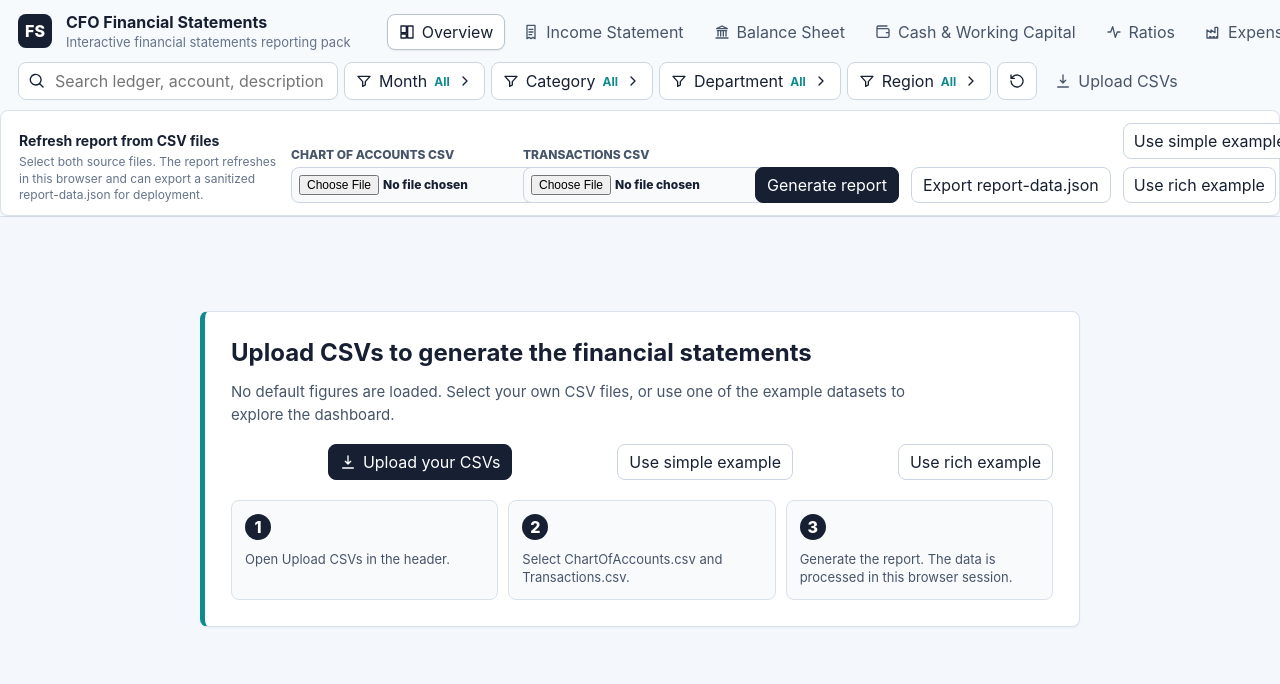
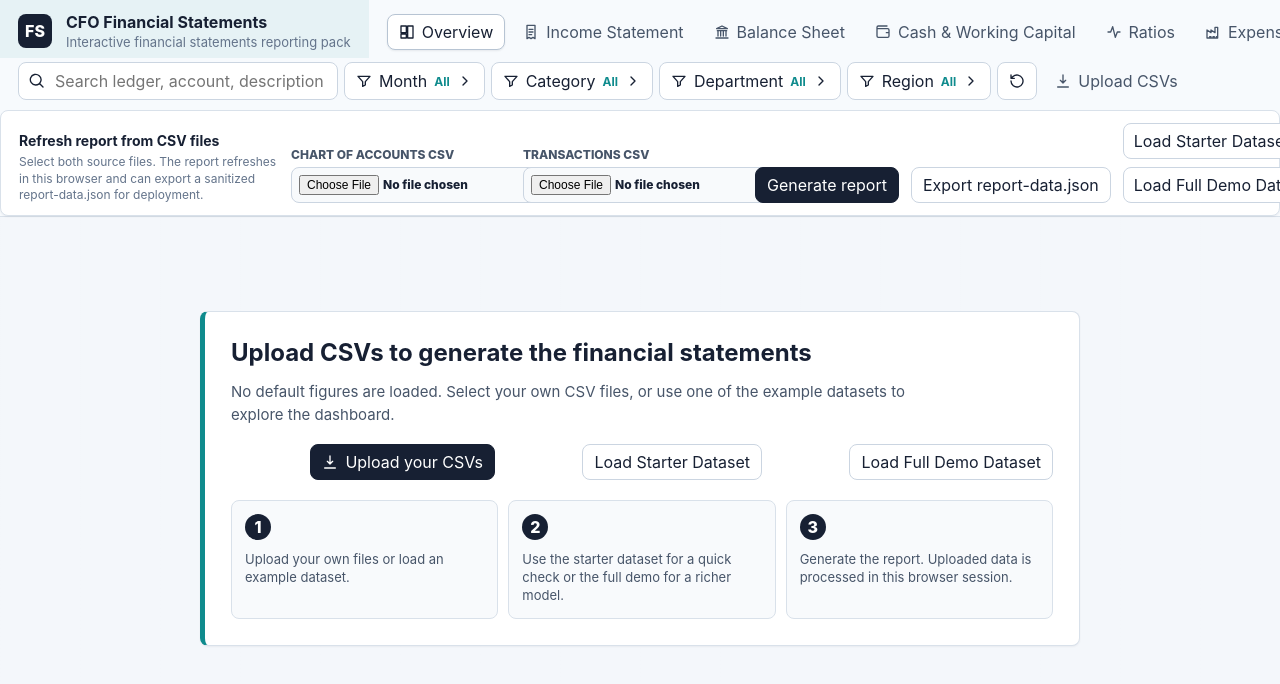
Before and after one commit to Njeule/Financial-Statements, a website: page index.html in a window 1280 px wide. Shown: the top 684 px of the page. Drawn offline with Linux system fonts and the light colour scheme.

Commit message:
Improve example labels and home navigation

```diff
--- a/app.js
+++ b/app.js
@@ -48,6 +48,17 @@ function resetViewState() {
   state.openFilter = null;
   state.drillTarget = null;
   state.view = "overview";
+}
+
+function returnHome() {
+  resetViewState();
+  state.accounts = [];
+  state.ledger = [];
+  state.controls = null;
+  state.dataLoaded = false;
+  state.uploadOpen = true;
+  state.uploadError = "";
+  render();
 }
 
 const currency = new Intl.NumberFormat("en-US", {
@@ -866,13 +877,13 @@ function activeFilterChips() {
 function header() {
   return `
     <header class="top">
-      <div class="brand">
+      <button class="brand" data-home title="Return to upload home">
         <span class="brand-mark">FS</span>
         <div>
           <h1>CFO Financial Statements</h1>
           <p>${escapeHtml(reportSubtitle())}</p>
         </div>
-      </div>
+      </button>
       <nav class="tabs">
         ${tabs
           .map(
@@ -905,8 +916,8 @@ function header() {
         <button class="download-button" data-refresh-from-upload>Generate report</button>
         <button class="download-button secondary" data-export-report-data>Export report-data.json</button>
         <div class="example-actions">
-          <button data-load-example="simple">Use simple example</button>
-          <button data-load-example="rich">Use rich example</button>
+          <button data-load-example="simple">Load Starter Dataset</button>
+          <button data-load-example="rich">Load Full Demo Dataset</button>
         </div>
       </section>
     </header>`;
@@ -1371,13 +1382,13 @@ function emptyState() {
       <p>No default figures are loaded. Select your own CSV files, or use one of the example datasets to explore the dashboard.</p>
       <div class="empty-actions">
         <button class="download-button" data-empty-upload>${icon("download")} Upload your CSVs</button>
-        <button class="download-button secondary" data-load-example="simple">Use simple example</button>
-        <button class="download-button secondary" data-load-example="rich">Use rich example</button>
+        <button class="download-button secondary" data-load-example="simple">Load Starter Dataset</button>
+        <button class="download-button secondary" data-load-example="rich">Load Full Demo Dataset</button>
       </div>
       <div class="empty-steps">
-        <div><span>1</span><p>Open Upload CSVs in the header.</p></div>
-        <div><span>2</span><p>Select ChartOfAccounts.csv and Transactions.csv.</p></div>
-        <div><span>3</span><p>Generate the report. The data is processed in this browser session.</p></div>
+        <div><span>1</span><p>Upload your own files or load an example dataset.</p></div>
+        <div><span>2</span><p>Use the starter dataset for a quick check or the full demo for a richer model.</p></div>
+        <div><span>3</span><p>Generate the report. Uploaded data is processed in this browser session.</p></div>
       </div>
     </section>
   </main>`;
@@ -1553,6 +1564,7 @@ function downloadRows(rows, filename) {
 }
 
 function bindEvents() {
+  document.querySelector("[data-home]")?.addEventListener("click", returnHome);
   document.querySelectorAll("[data-view]").forEach((button) => {
     button.addEventListener("click", () => {
       state.view = button.dataset.view;
--- a/styles.css
+++ b/styles.css
@@ -48,7 +48,15 @@ button {
   align-items: center;
   gap: 14px;
   min-width: 286px;
+  border: 0;
+  background: transparent;
+  color: inherit;
   padding: 12px 18px 8px;
+  text-align: left;
+}
+
+.brand:hover {
+  background: rgba(15, 139, 141, 0.07);
 }
 
 .brand-mark {
```
